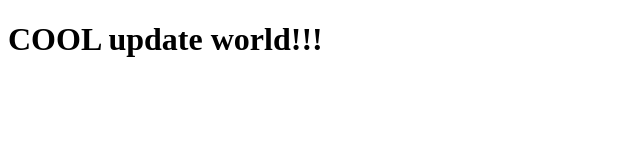
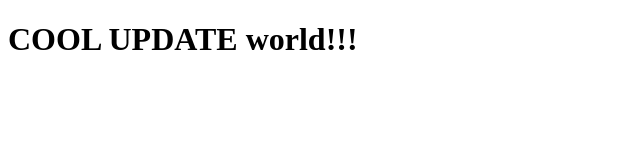
Before and after one commit to juneyoungMiller/background-generator, a plain HTML site: page index.html in a window 1280 px wide. Shown: the whole page, without its empty margins (0-640 px from the left). Drawn offline with Linux system fonts and the light colour scheme.

Commit message:
capitalized

```diff
--- a/index.html
+++ b/index.html
@@ -9,7 +9,7 @@
 </head>
 
 <body>
-  <h1>COOL update world!!!</h1>
+  <h1>COOL UPDATE world!!!</h1>
 </body>
 
 </html>
```
